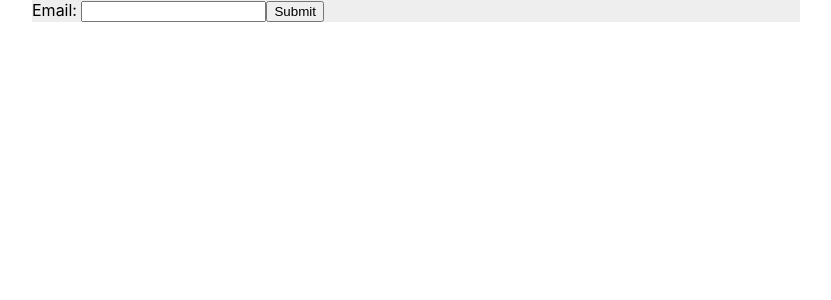
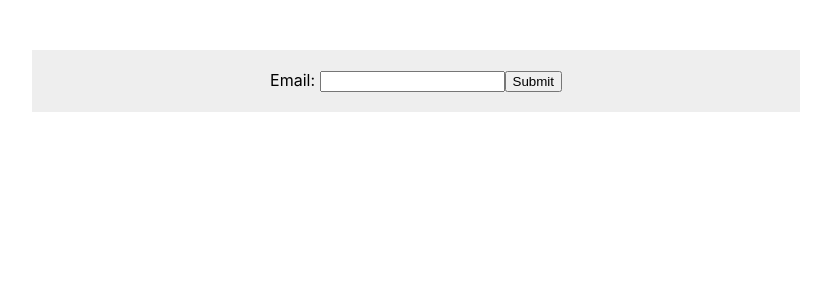
Before and after one commit to ThongDo-git/git, a React (Create React App) app: page / in a window 1280 px wide. Shown: the top 300 px of the page, without its empty margins (224-1055 px from the left). Built offline with nearby package versions, Linux system fonts and the light colour scheme.

Commit message:
edit css

```diff
--- a/src/index.css
+++ b/src/index.css
@@ -17,3 +17,9 @@ code {
   max-width: 768px;
   margin: 0 auto;
 }
+
+form {
+  text-align: center;
+  padding: 20px;
+  margin-top: 50px;
+}
```
